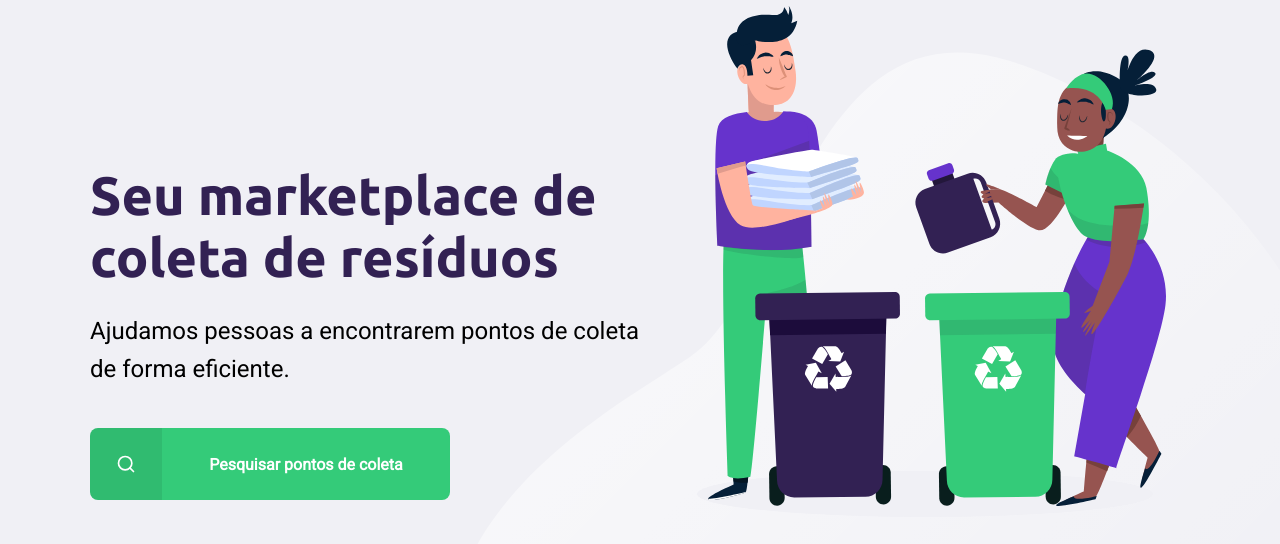
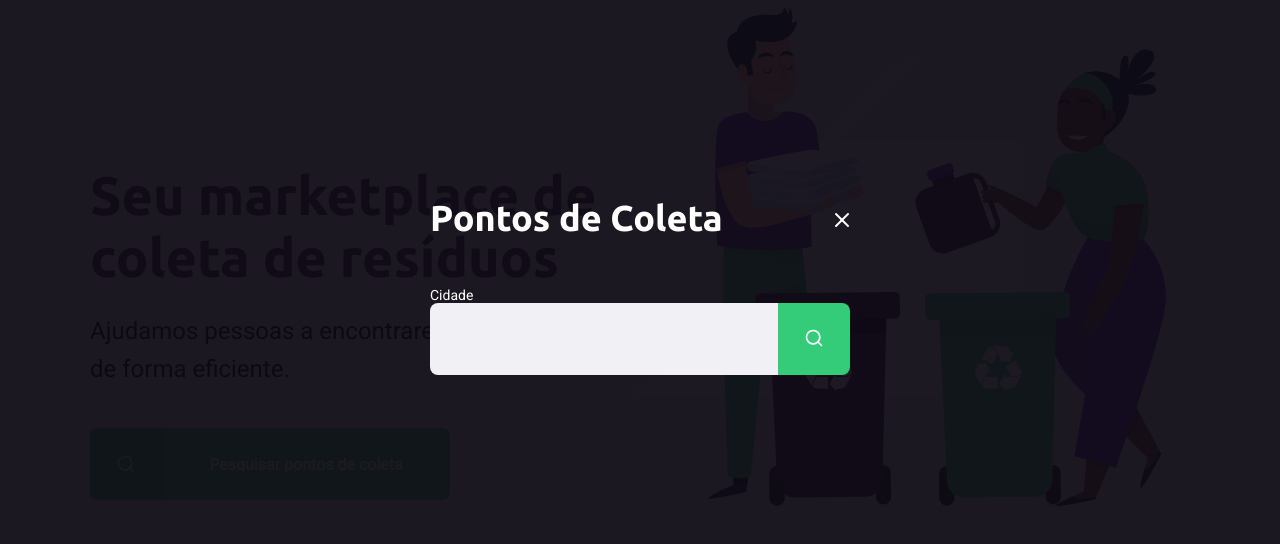
Before and after one commit to allysonreeis/ecoleta-nlw, a plain HTML site: page index.html in a window 1280 px wide. Shown: the part 114-658 px from the top of the page. Drawn offline with Linux system fonts and the light colour scheme.

Commit message:
Adicionando o model para pesquisar um ponto de coleta

```diff
--- a/index.html
+++ b/index.html
@@ -8,6 +8,7 @@
   <link href="https://fonts.googleapis.com/css2?family=Roboto&family=Ubuntu:wght@700&display=swap" rel="stylesheet">
   <link rel="stylesheet" href="/styles/main.css">
   <link rel="stylesheet" href="/styles/home.css">
+  <link rel="stylesheet" href="/styles/modal.css">
   <link rel="stylesheet" href="/styles/responsive.css">
 </head>
 <body>
@@ -31,6 +32,24 @@
     </div>
   </div>
 
+  <div id="modal">
+    <div class="content">
+      <div class="header">
+        <h1>Pontos de Coleta</h1>
+        <a href="">Fechar</a>
+      </div>
+      <form action="">
+        <label for="search">Cidade</label>
+        <div class="search field">
+          <input type="text" name="search">
+          <button>
+            <img src="/assets/search.svg" alt="Buscar">
+          </button>
+        </div>
+      </form>
+    </div>
+  </div>
+
 
 </body>
 </html>
--- a/scripts/create-point.js
+++ b/scripts/create-point.js
@@ -50,6 +50,8 @@ for (const item of itemsToCollect) {
   item.addEventListener('click', handleSelectedItem);
 }
 
+const collectedItems = document.querySelector('input[name=items]');
+
 let selectedItems = [];
 
 function handleSelectedItem (event) {
@@ -75,5 +77,5 @@ function handleSelectedItem (event) {
     selectedItems.push(itemId);
   }
 
-  console.log(selectedItems)
+  collectedItems.value = selectedItems;
 }
--- /dev/null
+++ b/styles/modal.css
@@ -0,0 +1,72 @@
+#modal {
+  background-color: #0E0A14ef;
+  height: 100vh;
+  width: 100vw;
+  position: fixed;
+  top: 0;
+  display: flex;
+  justify-content: center;
+  align-items: center;
+  transition: 400ms;
+}
+
+#modal .content {
+  color: white;
+  width: 420px;
+}
+
+#modal .header {
+  display: flex;
+  align-items: center;
+  justify-content: space-between;
+  margin-bottom: 48px;
+}
+
+#modal .header a {
+  background-image: url("../assets/x.svg");
+
+  width: 20px;
+  height: 20px;
+  display: flex;
+  font-size: 0.01px;
+}
+
+#modal .header h1 {
+  color: white;
+  font-size: 36px;
+  line-height: 42px;
+}
+
+#modal form label {
+  font-size: 14px;
+  line-height: 16px;
+  display: block;
+  margin-top: 8px;
+}
+
+#modal form .field {
+  display: flex;
+}
+
+#modal form input {
+  flex: 1;
+  background-color: #f0f0f5;
+  border-radius: 8px 0 0 8px;
+  border: 0;
+  padding: 16px 24px;
+  font-size: 16px;
+  color: #6c6c80;
+
+}
+
+#modal form button {
+  width: 72px;
+  height: 72px;
+  background-color: var(--primary-color);
+  border: 0;
+  border-radius: 0 8px 8px 0;
+}
+
+#modal form button:hover {
+  background-color: #2fb85e;
+}
```
